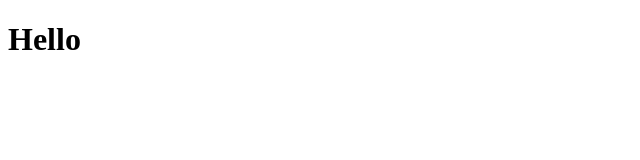
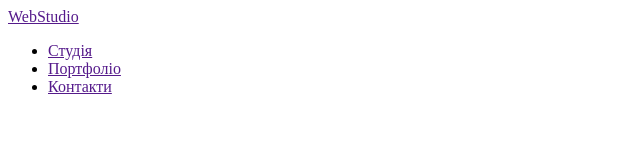
Before and after one commit to Roksolana0101/github-tutorial, a plain HTML site: page index.html in a window 1280 px wide. Shown: the whole page, without its empty margins (0-640 px from the left). Drawn offline with Linux system fonts and the light colour scheme.

Commit message:
updateheader

```diff
--- a/index.html
+++ b/index.html
@@ -7,7 +7,17 @@
     <title>Document</title>
 </head>
 <body>
-    <h1>Hello</h1>
+<header>
+    <nav>
+        <a href="">
+        WebStudio</a>
+        <ul>
+            <li><a href="">Студія</a></li>
+            <li><a href="">Портфоліо</a></li>
+            <li><a href="">Контакти</a></li>
+        </ul>
+    </nav>
+</header>
 
 </body>
 </html>
```
